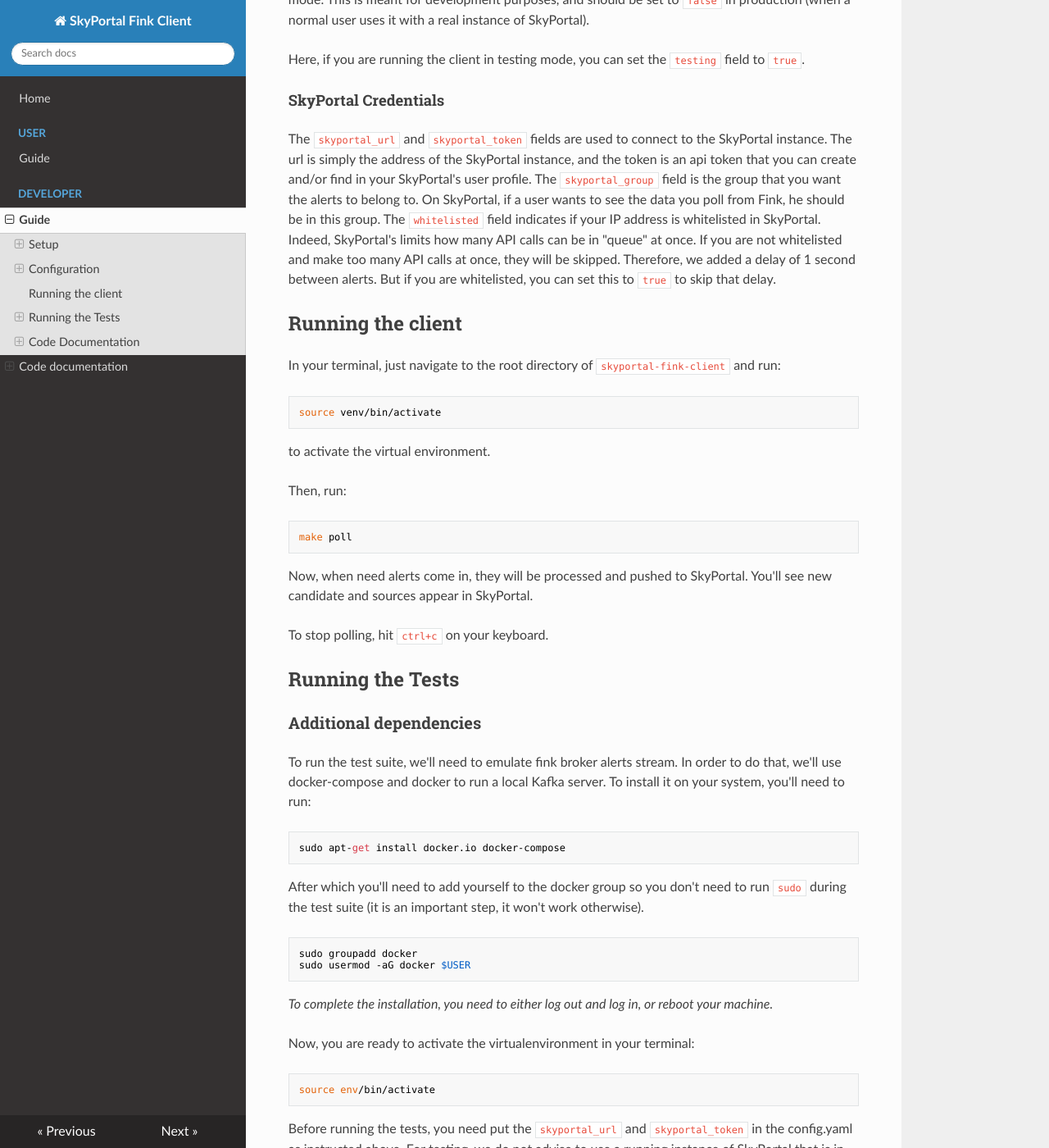
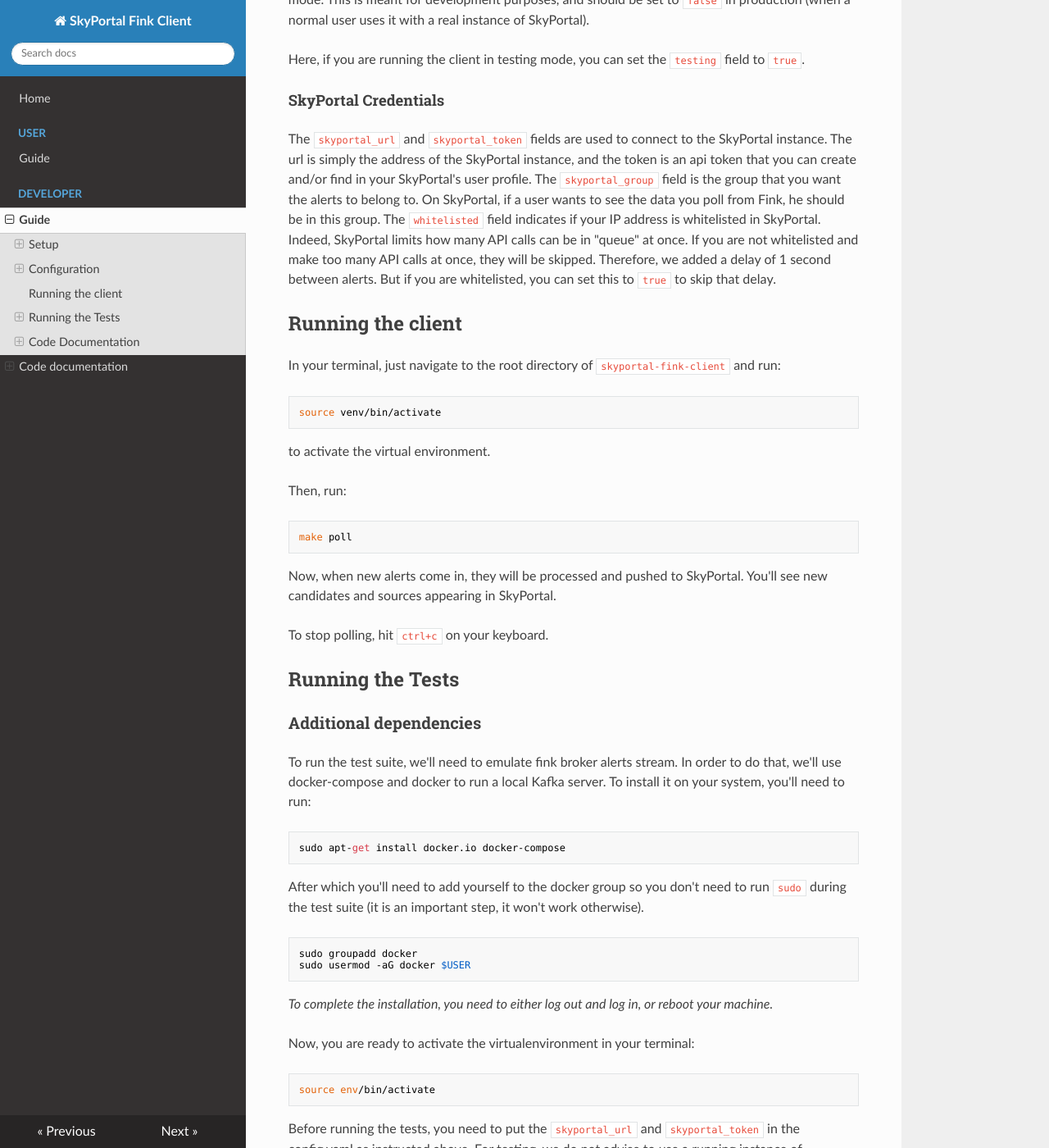
Before and after one commit to skyportal-contrib/skyportal-fink-client, an MkDocs documentation site: the page built from docs/dev_guide/index.md, in a window 1280 px wide and 1400 px high, scrolled down 1768 px. Shown: the whole window at 82% size. Built offline with MkDocs 1.6.1, drawn with Linux system fonts in a browser that asks for light colours; nearby versions of some CDN libraries.

Commit message:
Update index.md

````diff
--- a/docs/dev_guide/index.md
+++ b/docs/dev_guide/index.md
@@ -77,7 +77,7 @@
 
 The `skyportal_url` and `skyportal_token` fields are used to connect to the SkyPortal instance. The url is simply the address of the SkyPortal instance, and the token is an api token that you can create and/or find in your SkyPortal's user profile.
 The `skyportal_group` field is the group that you want the alerts to belong to. On SkyPortal, if a user wants to see the data you poll from Fink, he should be in this group.
-The `whitelisted` field indicates if your IP address is whitelisted in SkyPortal. Indeed, SkyPortal's limits how many API calls can be in "queue" at once. If you are not whitelisted and make too many API calls at once, they will be skipped. Therefore, we added a delay of 1 second between alerts. But if you are whitelisted, you can set this to `true` to skip that delay.
+The `whitelisted` field indicates if your IP address is whitelisted in SkyPortal. Indeed, SkyPortal limits how many API calls can be in "queue" at once. If you are not whitelisted and make too many API calls at once, they will be skipped. Therefore, we added a delay of 1 second between alerts. But if you are whitelisted, you can set this to `true` to skip that delay.
 
 ## Running the client
 
@@ -95,7 +95,7 @@
 make poll
 ```
 
-Now, when need alerts come in, they will be processed and pushed to SkyPortal. You'll see new candidate and sources appear in SkyPortal.
+Now, when new alerts come in, they will be processed and pushed to SkyPortal. You'll see new candidates and sources appearing in SkyPortal.
 
 To stop polling, hit `ctrl+c` on your keyboard.
 
@@ -125,7 +125,7 @@
 ```
 source env/bin/activate
 ```
-Before running the tests, you need put the `skyportal_url` and `skyportal_token` in the config.yaml as instructed above. For testing, we do not advise to use a running instance of SkyPortal that is in production, but rather to run it locally on your machine. We ship skyportal as a submodule in the repository, so you can install it and run it from there.
+Before running the tests, you need to put the `skyportal_url` and `skyportal_token` in the config.yaml as instructed above. For testing, we do not advise to use a running instance of SkyPortal that is in production, but rather to run it locally on your machine. We ship skyportal as a submodule in the repository, so you can install it and run it from there.
 If you proceed as such, you can run a test that will copy the skyportal token to the config automatically.
 
 ```
````
